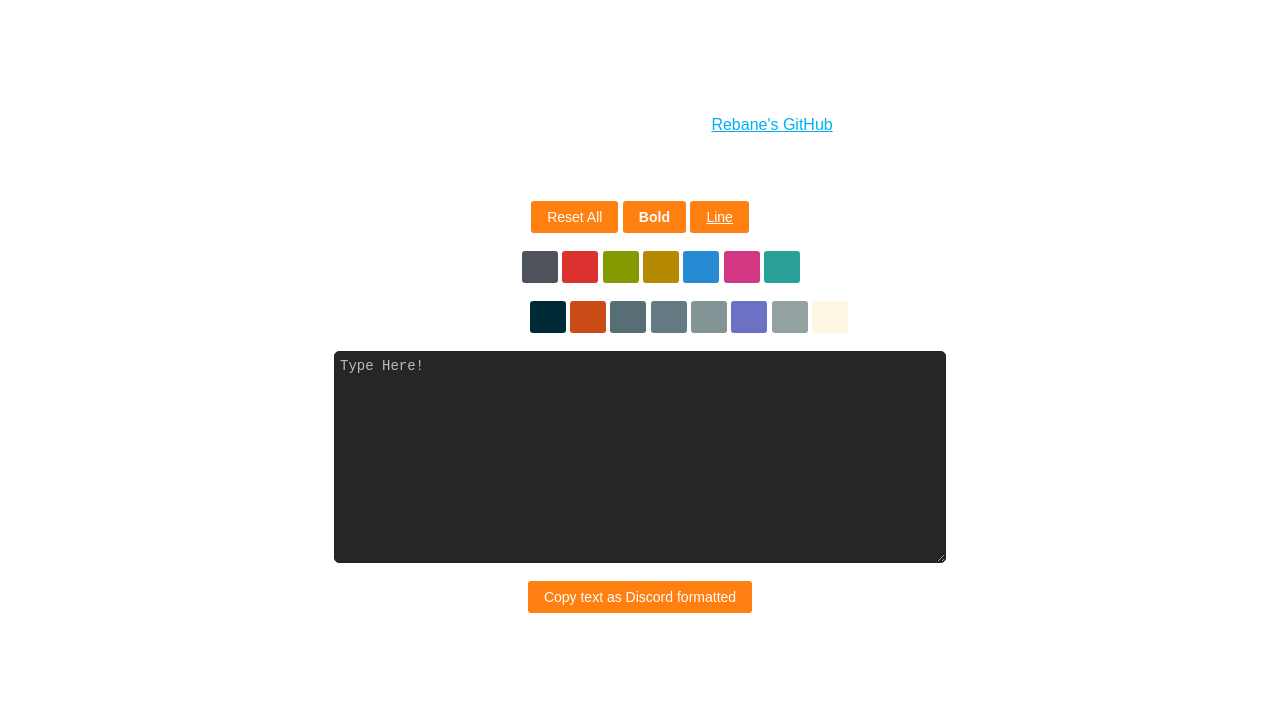
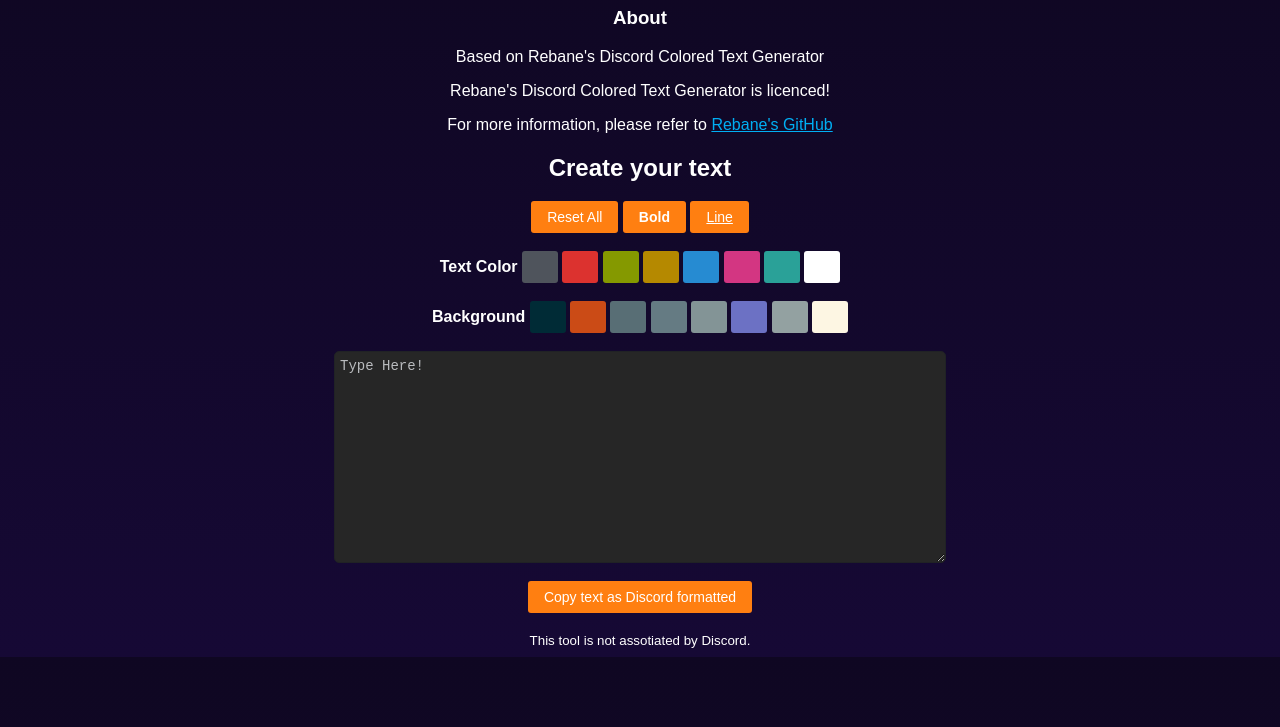
Before and after one commit to WbcrMariX/discordtext, a plain HTML site: page index.html in a window 1280 px wide. Shown: the part 73-800 px from the top of the page. Drawn offline with Linux system fonts and the light colour scheme.

Commit message:
Update index.html

```diff
--- a/index.html
+++ b/index.html
@@ -16,8 +16,8 @@ For more information, please refer to <https://unlicense.org>
         font-family: sans-serif;
         text-align: center;
         color: #FFF;
+        background: linear-gradient(#0F0722,#160935)
     }
-
     .container {
         max-width: 500px;
         margin: auto;
```
